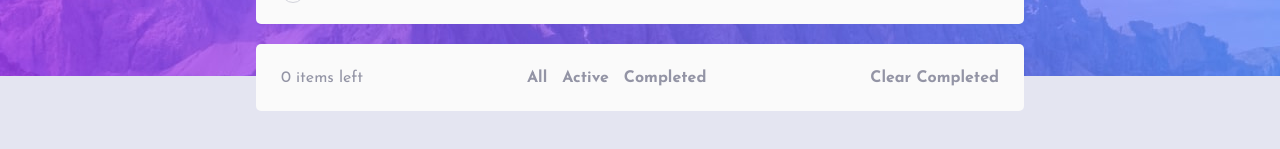
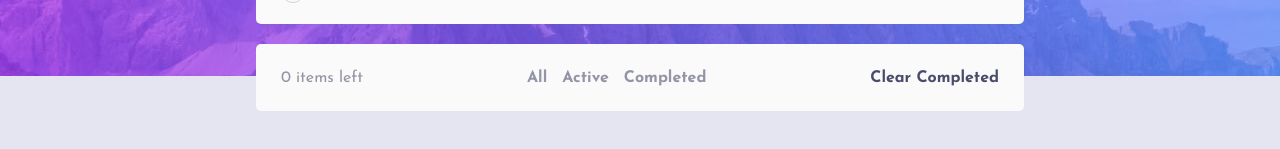
Before and after one commit to nysezgin/to-do-list, a React (Create React App) app: page / in a window 1280 px wide. In both pictures the pointer is over the button "Clear Completed". Shown: the part 169-318 px from the top of the page. Built offline with nearby package versions, Linux system fonts and the light colour scheme.

Commit message:
updated clear all button
added hover color

```diff
--- a/src/App.scss
+++ b/src/App.scss
@@ -242,6 +242,10 @@ main {
   font-weight: 400;
 }
 
+.todo-helper__clear-button:hover {
+  color: var(--clr-text);
+}
+
 // Show Todo
 
 .show-todo {
```
